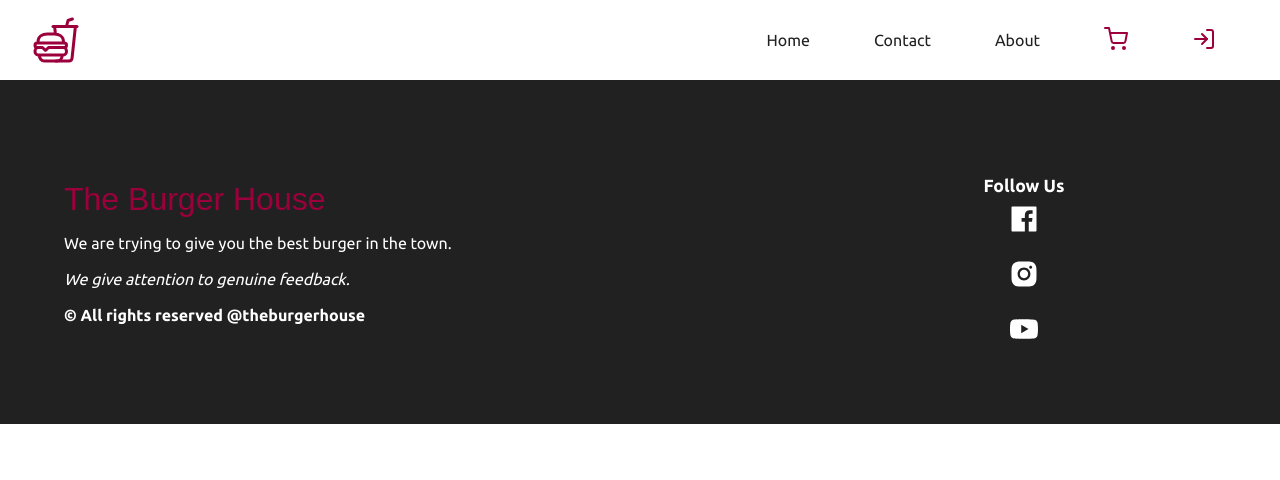
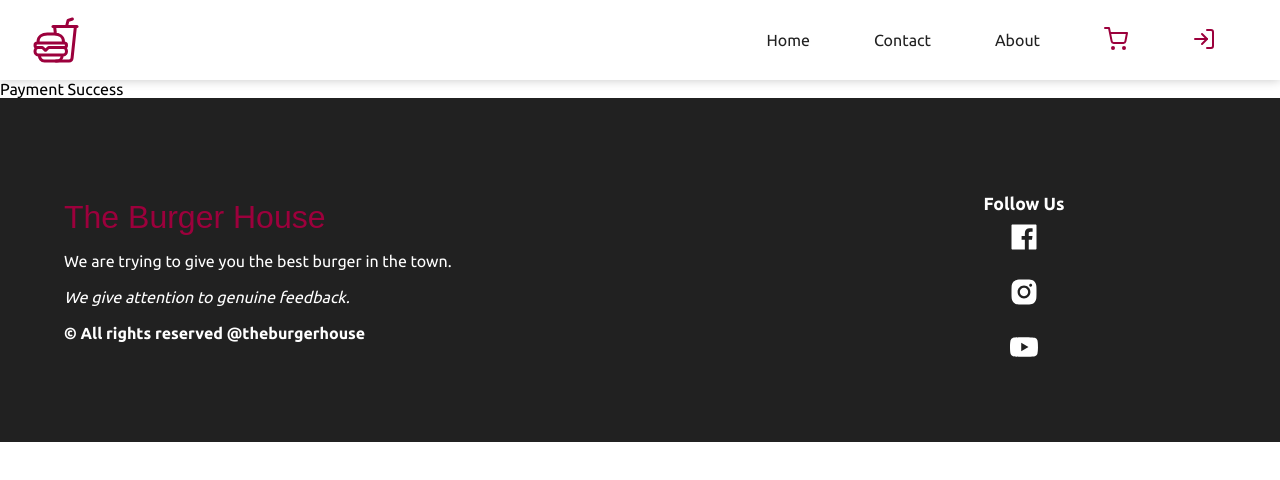
Before and after one commit to AmanMandal7/The-Burger-House, a React (Create React App) app in the folder frontend/: page /paymentSuccess in a window 1280 px wide. Shown: the top 480 px of the page. Built offline with nearby package versions, Linux system fonts and the light colour scheme.

Commit message:
starting with the payment success

```diff
--- a/frontend/src/App.js
+++ b/frontend/src/App.js
@@ -6,6 +6,7 @@ import Contact from './components/contact/Contact';
 import Cart from './components/cart/Cart';
 import Shipping from './components/cart/Shipping';
 import ConfirmOrder from './components/cart/ConfirmOrder';
+import PaymentSuccess from './components/cart/PaymentSuccess';
 
 import './styles/app.scss';
 import './styles/header.scss'
@@ -17,6 +18,7 @@ import './styles/contact.scss'
 import './styles/cart.scss'
 import './styles/shipping.scss'
 import './styles/confirmOrder.scss'
+import './styles/paymentSucess.scss'
 
 
 function App() {
@@ -29,6 +31,7 @@ function App() {
         <Route path='/cart' element={<Cart />} />
         <Route path='/shipping' element={<Shipping />} />
         <Route path='/confirmOrder' element={<ConfirmOrder />} />
+        <Route path='/paymentSuccess' element={<PaymentSuccess />} />
       </Routes>
 
       <Footer />
--- /dev/null
+++ b/frontend/src/components/cart/PaymentSuccess.jsx
@@ -0,0 +1,7 @@
+import React from "react";
+
+const PaymentSuccess = () => {
+  return <div>Payment Success</div>;
+};
+
+export default PaymentSuccess;
--- /dev/null
+++ b/frontend/src/styles/paymentSucess.scss
@@ -0,0 +1 @@
+@import "colors";
```
